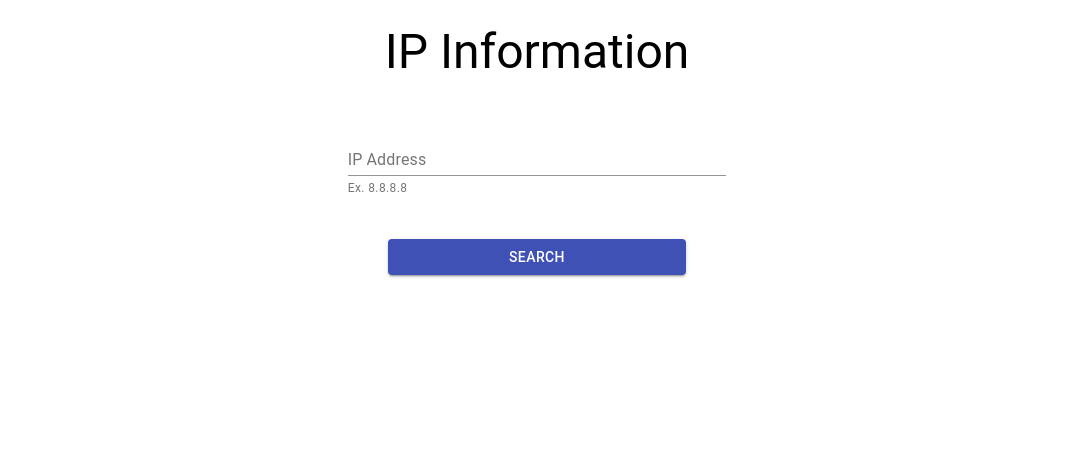
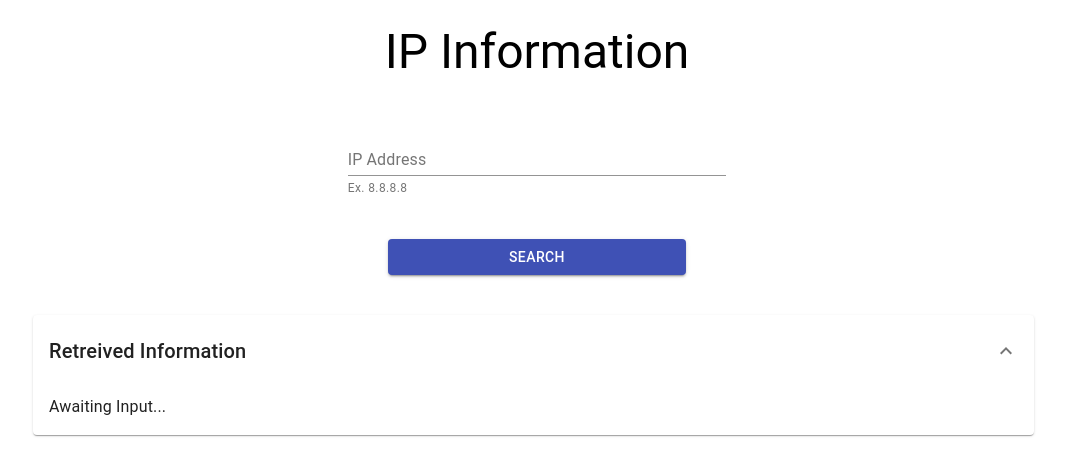
Before and after one commit to Harrison-Lara/FishTech-Interview, a React (Create React App) app in the folder client/: page / in a window 1280 px wide. Shown: the top 476 px of the page, without its empty margins (103-1169 px from the left). Built offline with nearby package versions, Linux system fonts and the light colour scheme.

Commit message:
display data

```diff
--- a/client/src/apis/routes.tsx
+++ b/client/src/apis/routes.tsx
@@ -4,7 +4,6 @@ const api = axios.create({
   baseURL: 'https://nsj49axw48.execute-api.us-east-2.amazonaws.com/Production'
 });
 
-
 const getIPInfo = (payload: string) => api.post(`/ipaddress`, payload);
 
 export { getIPInfo };
--- a/client/src/components/button/button.component.tsx
+++ b/client/src/components/button/button.component.tsx
@@ -11,13 +11,14 @@ interface IButtonProps {
   onClick: any
   className?: any;
   children?: React.ReactText;
+  onChange?: any;
 }
 
 const Button = (props: IButtonProps) => {
-    const { color, size, variant, onClick, className, ...rest } = props;
+  const { color, size, variant, onClick, className, onChange, ...rest } = props;
 
   return (
-        <MatButton color={color} size={size} variant={variant} onClick={onClick} className={className}  {...rest} />
+    <MatButton color={color} size={size} variant={variant} onChange={onChange} onClick={onClick} className={className}  {...rest} />
   )
 }
 
--- a/client/src/containers/ipAddress-container.tsx
+++ b/client/src/containers/ipAddress-container.tsx
@@ -1,6 +1,7 @@
 import React from 'react';
-import { Typography, Grid, FormGroup } from '@material-ui/core';
+import { Typography, Grid, FormGroup, ExpansionPanel, ExpansionPanelDetails, ExpansionPanelSummary } from '@material-ui/core';
 import { makeStyles, createStyles } from '@material-ui/styles';
+import ExpandMoreIcon from '@material-ui/icons/ExpandMore';
 import { useFormik } from 'formik';
 import { TextField, Button } from 'components';
 import { getIPInfo } from 'apis';
@@ -13,6 +14,10 @@ const useStyles = makeStyles(() =>
     },
     buttonMargin: {
       margin: '2.5rem'
+    },
+    panelWidth: {
+      width: '95%',
+      marginLeft: '8rem'
     }
   })
 );
@@ -27,14 +32,14 @@ export const validate = (values: any) => {
 
 const IPAddress = () => {
   // styles
-  const { title, buttonMargin } = useStyles();
+  const { title, buttonMargin, panelWidth } = useStyles();
 
   // hooks
-  const [IPData, setIPData] = React.useState({});
+  const [IPData, setIPData] = React.useState();
 
   const getAddress = async (data: string) => {
     let res = await getIPInfo(data);
-    setIPData(res);
+    setIPData(res.data);
   }
 
   const formik = useFormik({
@@ -50,6 +55,7 @@ const IPAddress = () => {
 
   return (
     <React.Fragment>
+      {/* Form */}
       <form onSubmit={formik.handleSubmit}>
         <Grid container spacing={8}>
           <Grid item xs={4} />
@@ -67,11 +73,20 @@ const IPAddress = () => {
             </FormGroup>
           </Grid>
         </Grid>
-        {console.log(IPData)}
-      </form >
+      </form>
 
-
-    </React.Fragment>
+      {/* Detail Panel */}
+      <Grid item xs={10} className={panelWidth}>
+        <ExpansionPanel defaultExpanded className={panelWidth}>
+          <ExpansionPanelSummary expandIcon={<ExpandMoreIcon />} id='detail-panel'>
+            <Typography variant='h6'>Retreived Information</Typography>
+          </ExpansionPanelSummary>
+          <ExpansionPanelDetails>
+            <Typography variant='body1'>{IPData !== undefined ? JSON.stringify(IPData, null, 5).replace(/"([^"]+)":/g, "'$1:'") : 'Awaiting Input...'}</Typography>
+          </ExpansionPanelDetails>
+        </ExpansionPanel>
+      </Grid>
+    </React.Fragment >
   );
 }
 
```
Lines whose indentation alone changed are shown as unchanged.
